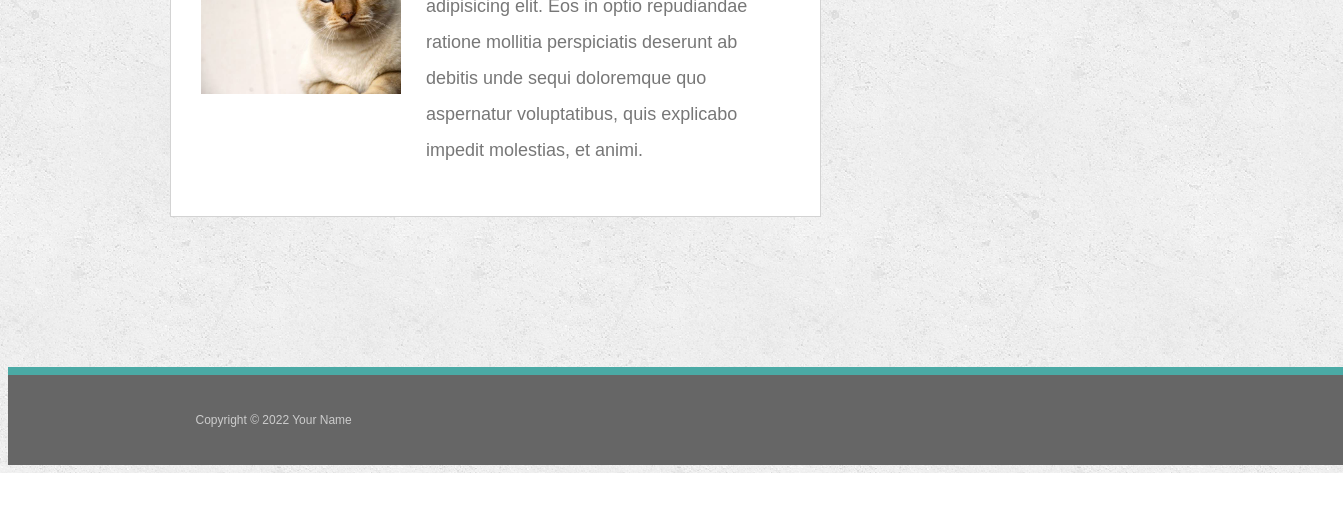
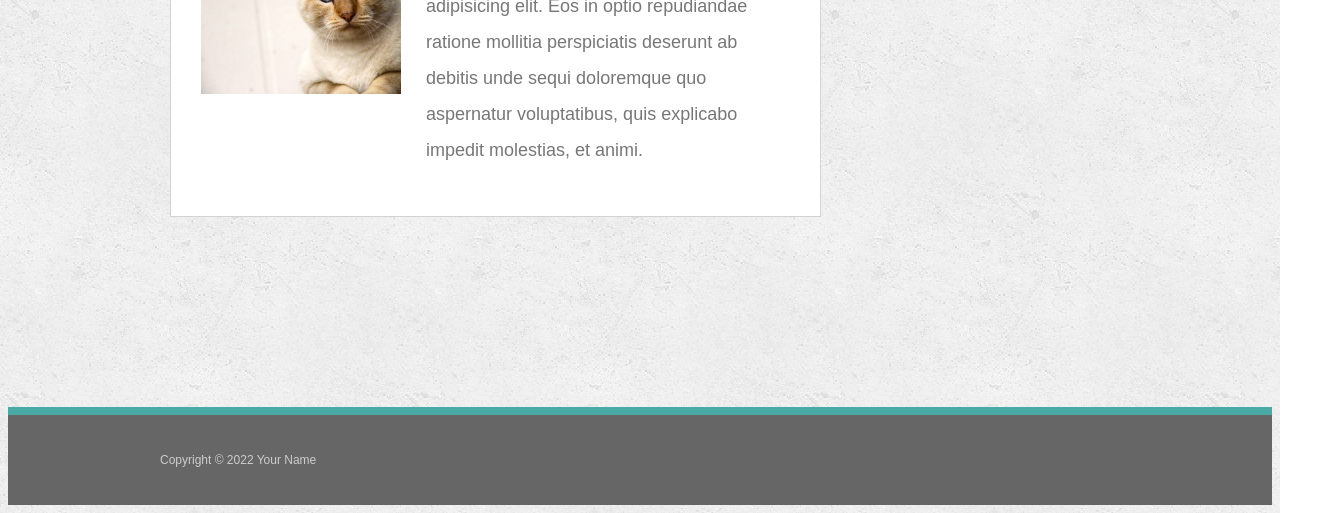
Before and after one commit to i1kin/Layout-v2.0, a plain HTML site: page index.html in a window 1280 px wide. Shown: the part 343-856 px from the top of the page, 1343 px wide, since content can reach past the window. Before the commit the page ends 816 px from the top, so only its background shows below. Drawn offline with Linux system fonts and the light colour scheme.

Commit message:
Update index.css

```diff
--- a/assets/css/index.css
+++ b/assets/css/index.css
@@ -162,13 +162,12 @@ main section {
 /* Footer */
 
 .footer-section {
-    clear: both;
+    margin-top: 40px;
     background-color: #666;
     border-top: 8px solid #4AAAA5;
     height: 90px;
     color: #ccc;
     font-size: 12px;
-    width: 1335;
 }
 
 .footer-section p {
```
